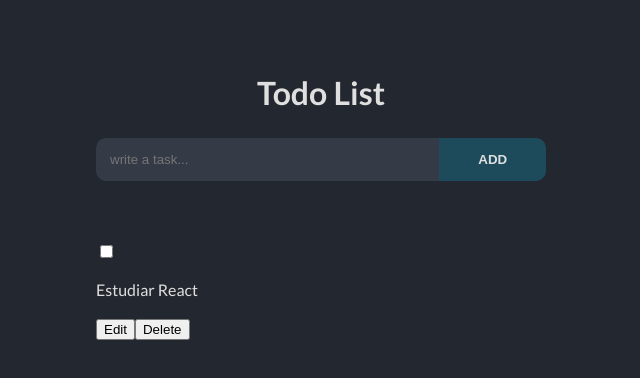
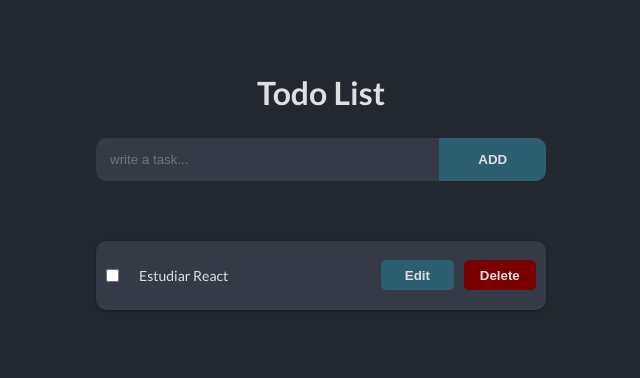
Before and after one commit to MartinezFabian/TodoApp-React, a React (Vite) app: page / in a window 1280 px wide. Shown: the top 378 px of the page, without its empty margins (319-959 px from the left). Built offline with nearby package versions, Linux system fonts and the light colour scheme.

Commit message:
Feat: Add TodoItem.module.css for component styles

```diff
--- a/src/components/TodoItem.jsx
+++ b/src/components/TodoItem.jsx
@@ -1,5 +1,6 @@
 import PropTypes from 'prop-types';
 import { useState } from 'react';
+import styles from './TodoItem.module.css';
 
 export const TodoItem = ({ todo, onDeleteTodoById, onEditTodo }) => {
   const [editMode, setEditMode] = useState(false);
@@ -27,26 +28,47 @@ export const TodoItem = ({ todo, onDeleteTodoById, onEditTodo }) => {
   };
 
   return (
-    <article>
-      <input type="checkbox" />
+    <article className={styles.item}>
+      <input type="checkbox" className={styles.item__checkbox} />
 
       {editMode ? (
-        <input type="text" value={editInput} onChange={onChangeEditInput} />
+        <input
+          type="text"
+          value={editInput}
+          onChange={onChangeEditInput}
+          className={styles.item__input}
+        />
       ) : (
-        <p>{todo.text}</p>
+        <p className={styles.item__text}>{todo.text}</p>
       )}
 
-      {editMode ? (
-        <button onClick={onSaveEdit}>Save</button>
-      ) : (
-        <button onClick={onToggleEditMode}>Edit</button>
-      )}
+      <div className={styles.item__buttons}>
+        {editMode ? (
+          <button onClick={onSaveEdit} className={styles.item__btn}>
+            Save
+          </button>
+        ) : (
+          <button onClick={onToggleEditMode} className={styles.item__btn}>
+            Edit
+          </button>
+        )}
 
-      {editMode ? (
-        <button onClick={onToggleEditMode}>Cancel</button>
-      ) : (
-        <button onClick={() => onDeleteTodoById(todo.id)}>Delete</button>
-      )}
+        {editMode ? (
+          <button
+            onClick={onToggleEditMode}
+            className={`${styles.item__btn} ${styles['item__btn--red']}`}
+          >
+            Cancel
+          </button>
+        ) : (
+          <button
+            onClick={() => onDeleteTodoById(todo.id)}
+            className={`${styles.item__btn} ${styles['item__btn--red']}`}
+          >
+            Delete
+          </button>
+        )}
+      </div>
     </article>
   );
 };
--- /dev/null
+++ b/src/components/TodoItem.module.css
@@ -0,0 +1,71 @@
+.item {
+  background-color: var(--item-color);
+  display: flex;
+  align-items: center;
+  padding: 1.5rem 0;
+  border-radius: 1rem;
+  box-shadow: rgba(0, 0, 0, 0.12) 0px 1px 3px, rgba(0, 0, 0, 0.24) 0px 1px 2px;
+}
+
+.item__checkbox {
+  margin: 1rem;
+}
+
+.item__checkbox:checked {
+  background-color: var(--main-color);
+}
+
+.item__checkbox:hover {
+  cursor: pointer;
+}
+
+.item__text {
+  flex: 3;
+  max-width: 100%;
+  overflow: hidden;
+  margin: 1rem;
+  font-size: 1.4rem;
+}
+
+.item__input {
+  width: 100%;
+  max-width: 100%;
+  flex: 3;
+  margin: 1rem;
+  background-color: var(--item-color);
+  color: var(--white);
+  border-style: none;
+  font-size: 1.4rem;
+}
+
+.item__input:focus {
+  outline: none;
+}
+
+.item__buttons {
+  flex: 2;
+  display: flex;
+  gap: 1rem;
+  align-items: center;
+  justify-content: center;
+  margin-right: 1rem;
+}
+
+.item__btn {
+  max-width: 100%;
+  width: 100%;
+  height: 3rem;
+  border-style: none;
+  background-color: var(--main-color);
+  color: var(--white);
+  font-weight: 700;
+  border-radius: 0.5rem;
+}
+
+.item__btn--red {
+  background-color: var(--red);
+}
+
+.item__btn:hover {
+  cursor: pointer;
+}
--- a/src/styles.css
+++ b/src/styles.css
@@ -2,8 +2,9 @@
   --main-font: 'Lato', sans-serif;
   --background-color: #23272f;
   --item-color: #343a46;
-  --main-color: #1d4b5b;
+  --main-color: #2c5f6f;
   --white: #dfdfdf;
+  --red: #780000;
 }
 
 /* global styles */
```
